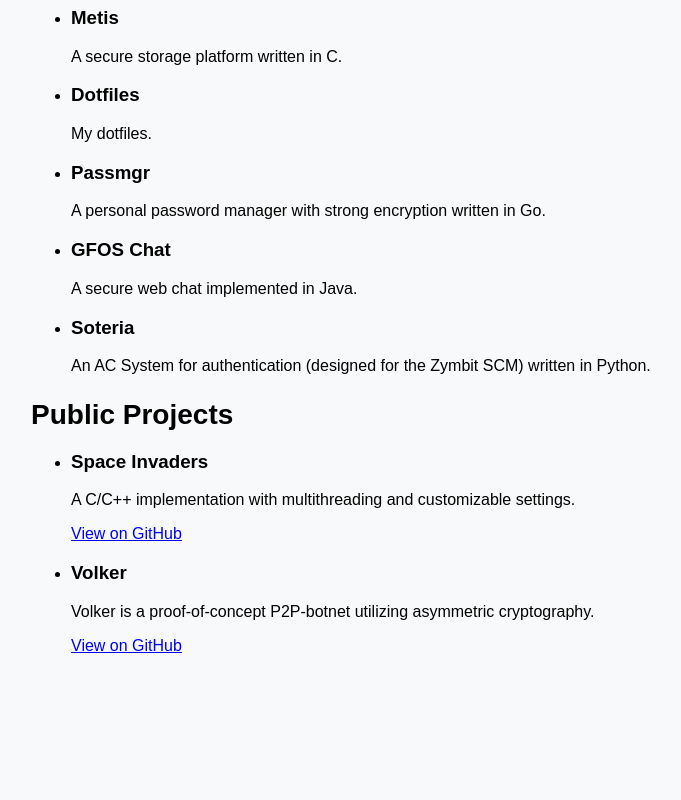
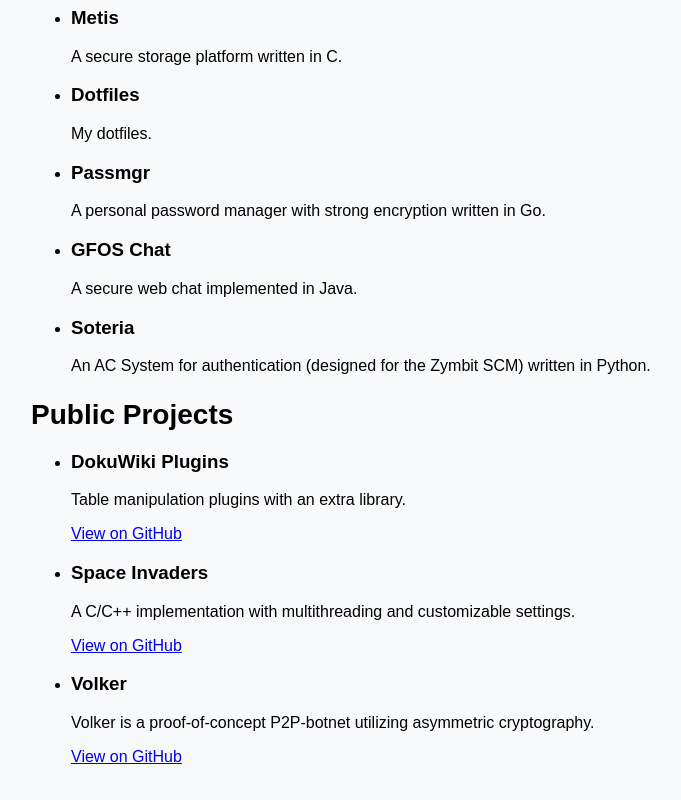
Before and after one commit to michaelengelgit/michaelengelgit.github.io, a plain HTML site: page projects.html in a window 1280 px wide. Shown: the part 600-1400 px from the top of the page, without its empty margins (59-740 px from the left). Before the commit the page ends 1295 px from the top, so only its background shows below. Drawn offline with Linux system fonts and the light colour scheme.

Commit message:
add dokuwiki plugins

```diff
--- a/projects.html
+++ b/projects.html
@@ -73,6 +73,14 @@
 
         <h2>Public Projects</h2>
         <ul>
+
+            <li>
+                <h3>DokuWiki Plugins</h3>
+                <p>Table manipulation plugins with an extra library.</p>
+                <a href="https://github.com/michaelengelgit/dokuwiki-plugins" class="btn-view" target="_blank"
+                    rel="noopener noreferrer">View on GitHub</a>
+            </li>
+
             <li>
                 <h3>Space Invaders</h3>
                 <p>A C/C++ implementation with multithreading and customizable settings.</p>
```
